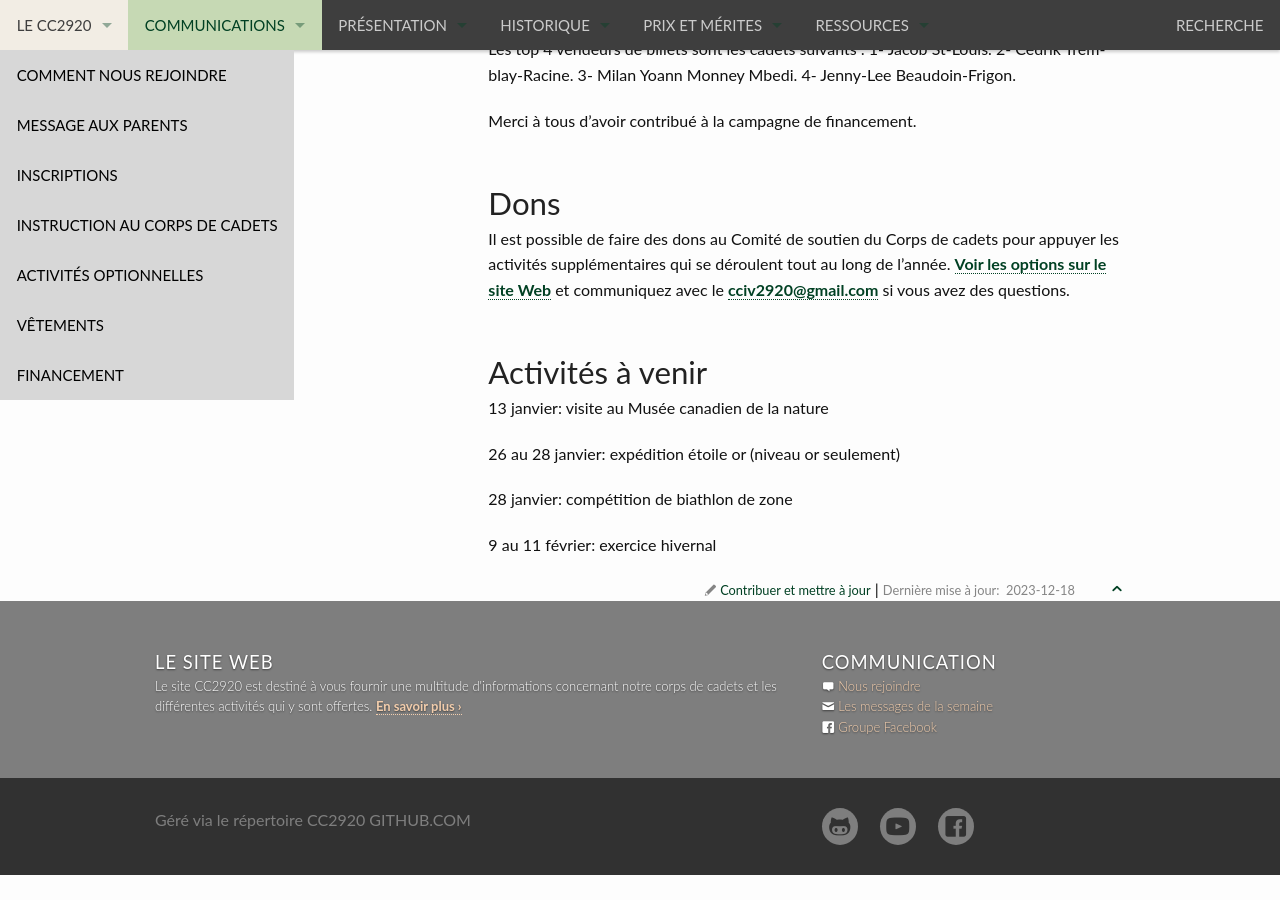
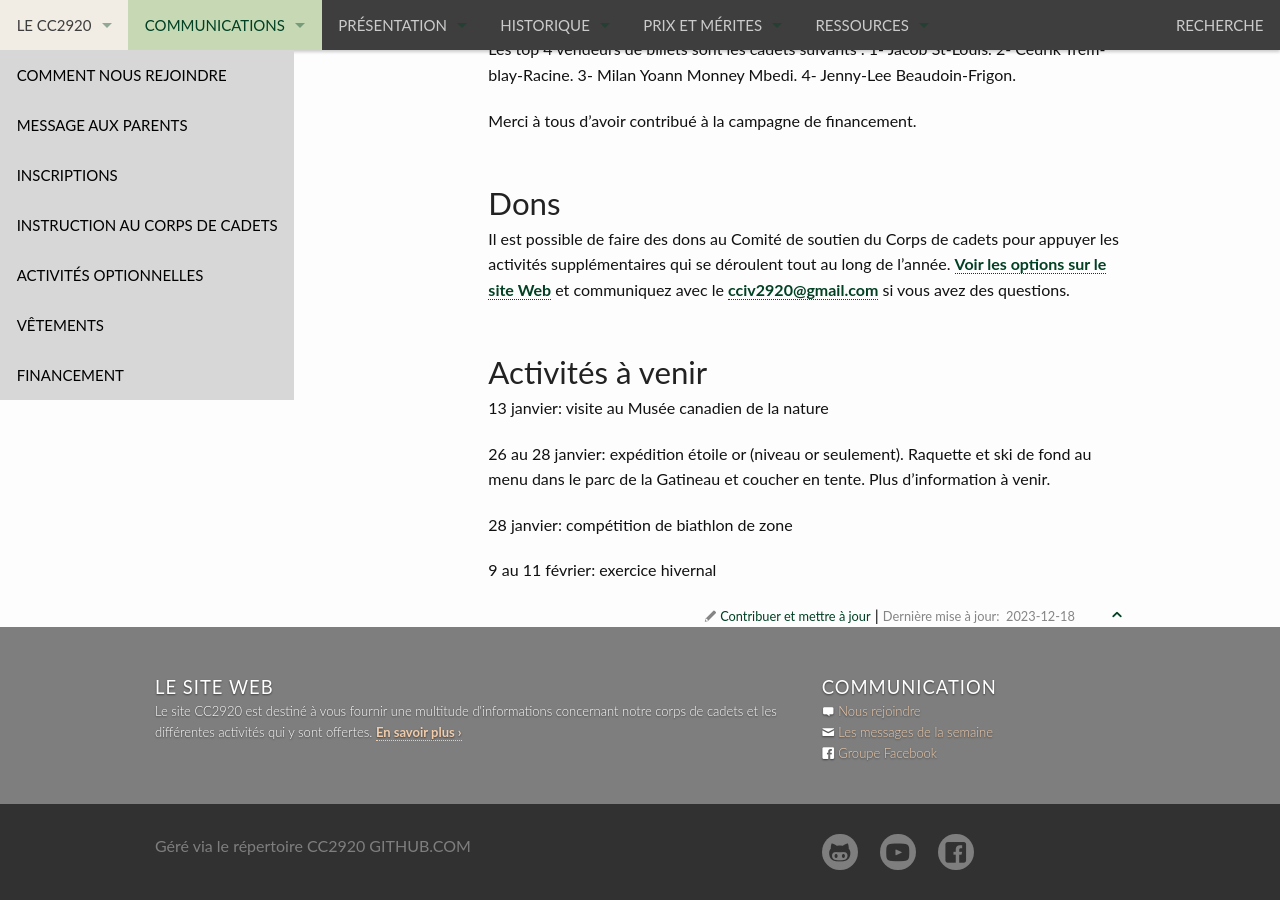
Before and after one commit to CC2920/web, a Jekyll site: the page built from _communications/messages.md, in a window 1280 px wide and 900 px high, scrolled down 989 px. Built offline with Jekyll 4.4.1, drawn with Linux system fonts in a browser that asks for light colours; before the commit the page ends 1864 px from its top, so only the background shows below that.

Commit message:
Update messages.md

```diff
--- a/_communications/messages.md
+++ b/_communications/messages.md
@@ -35,7 +35,7 @@ Il est possible de faire des dons au Comité de soutien du Corps de cadets pour
 
 13 janvier: visite au Musée canadien de la nature
 
-26 au 28 janvier: expédition étoile or (niveau or seulement)
+26 au 28 janvier: expédition étoile or (niveau or seulement). Raquette et ski de fond au menu dans le parc de la Gatineau et coucher en tente. Plus d'information à venir.
 
 28 janvier: compétition de biathlon de zone
 
```
